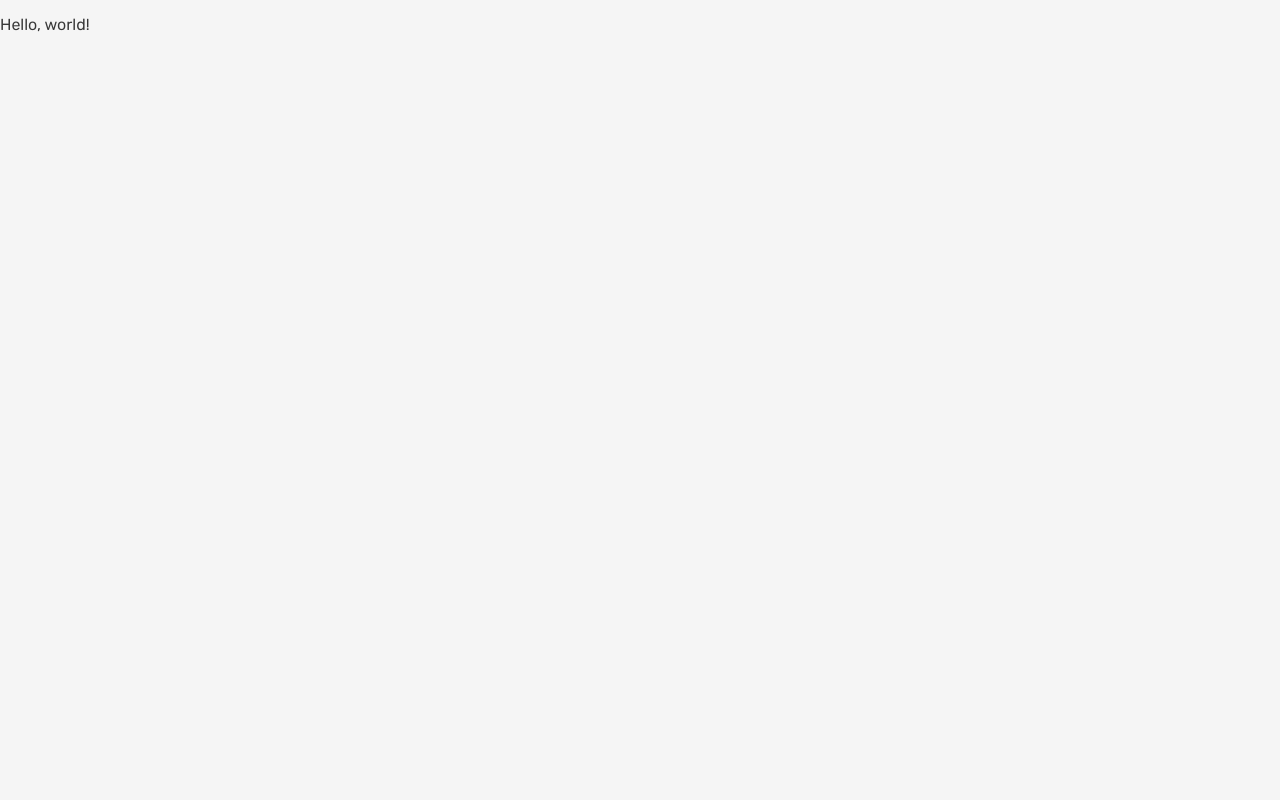
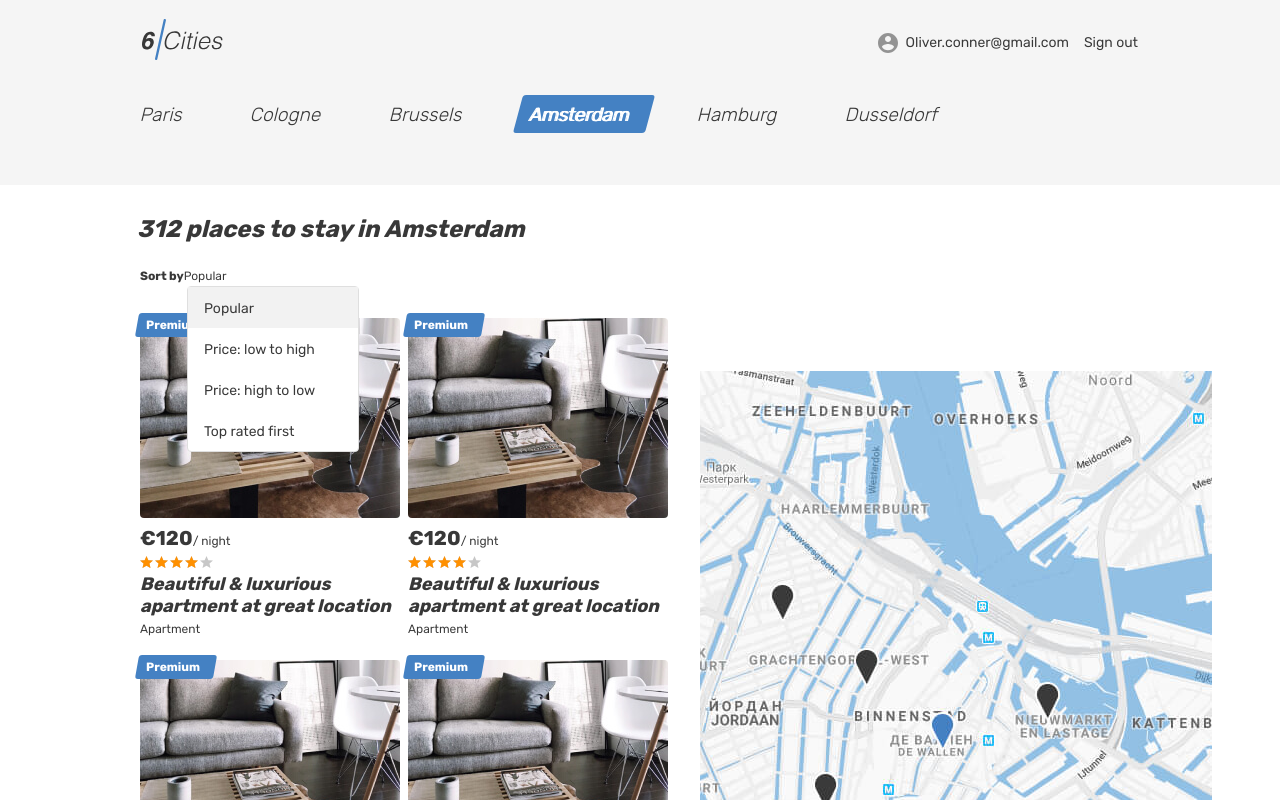
Before and after one commit to htmlacademy-react/206328-six-cities-simple-11, a React (Create React App) app in the folder project/: page / in a window 1280 px wide. Shown: the top 800 px of the page. Built offline with nearby package versions, Linux system fonts and the light colour scheme.

Commit message:
feat(module2-task1): Выводим Main

```diff
--- a/project/src/components/app/app.tsx
+++ b/project/src/components/app/app.tsx
@@ -1,5 +1,7 @@
+import { Main } from '../../pages/Main'
+
 function App(): JSX.Element {
-  return <p>Hello, world!</p>;
+  return <Main />;
 }
 
 export default App;
--- a/project/src/pages/Main.tsx
+++ b/project/src/pages/Main.tsx
@@ -1,4 +1,3 @@
-import React from 'react';
 import { Card } from '../components/card/Card'
 
 export const Main = () => (
```
